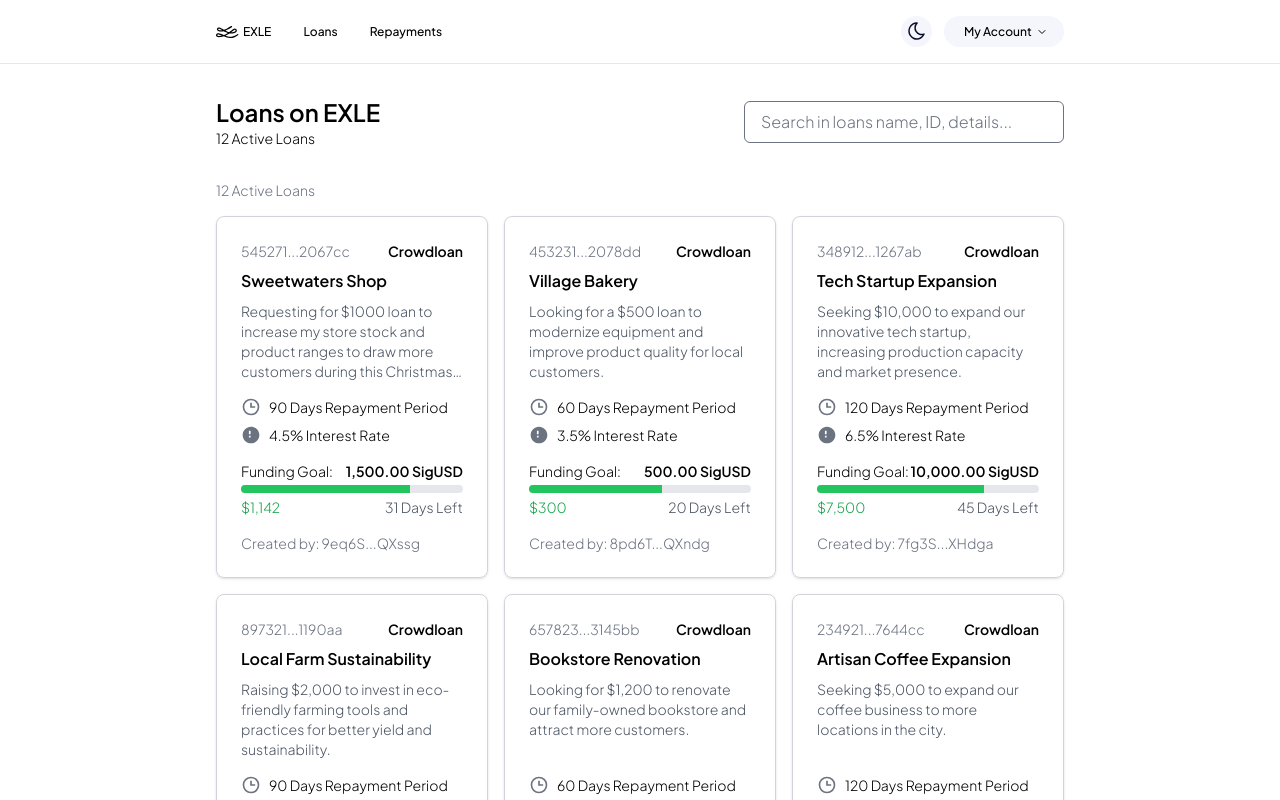
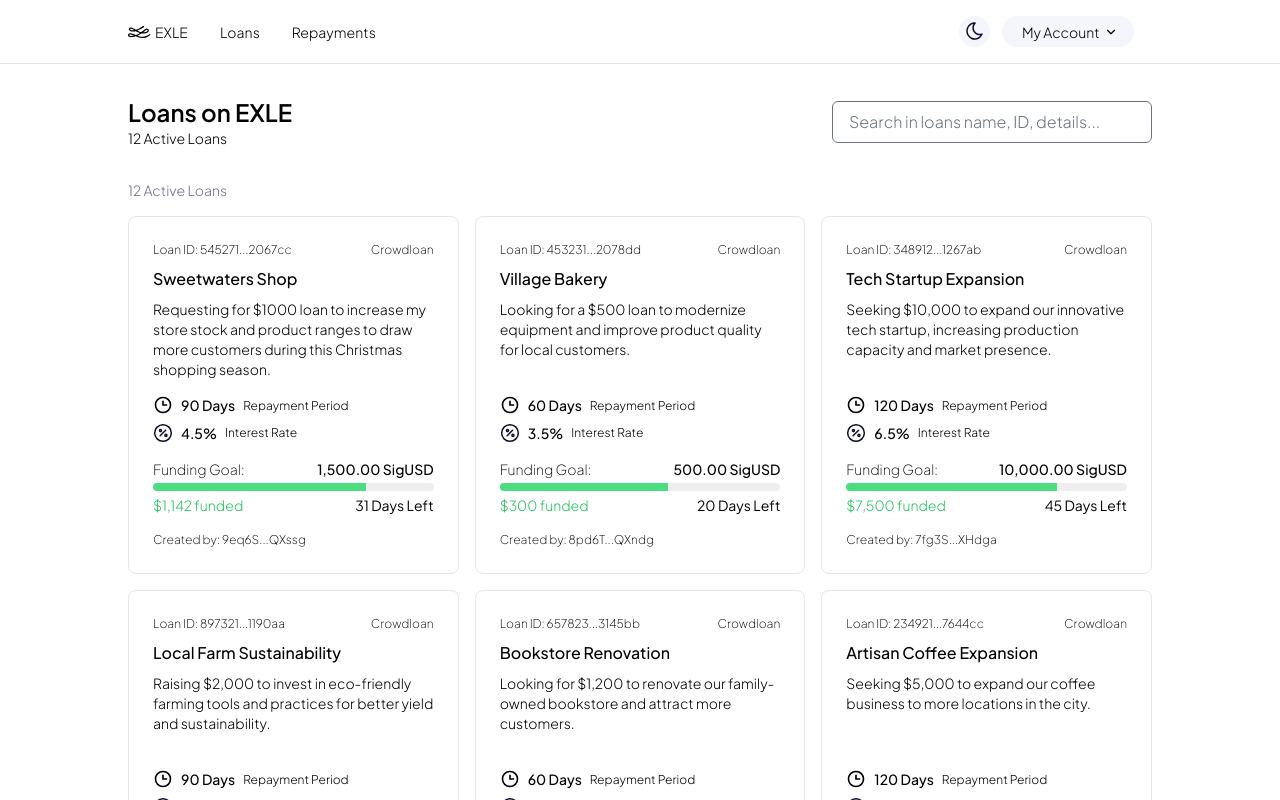
Before and after one commit to SavonarolaLabs/exle-svelte, a SvelteKit app: page /loans in a window 1280 px wide. Shown: the top 800 px of the page. Built offline with nearby package versions, Linux system fonts and the light colour scheme.

Commit message:
LoanWidget

```diff
--- a/src/components/CommunityTestimonial.svelte
+++ b/src/components/CommunityTestimonial.svelte
@@ -38,7 +38,7 @@
 	};
 </script>
 
-<div class="relative mx-auto max-w-screen-lg p-8 text-left">
+<div class="relative mx-auto max-w-screen-xl p-8 text-left">
 	<div class="relative mb-6 block flex-1 md:hidden">
 		<div class="h-80 w-full overflow-hidden rounded-lg bg-gray-200">
 			<!-- Placeholder for Image -->
--- a/src/components/Footer.svelte
+++ b/src/components/Footer.svelte
@@ -10,9 +10,9 @@
 	];
 </script>
 
-<footer class="mt-20 w-full text-xs font-medium max-md:px-8">
+<footer class="mt-20 w-full text-sm font-light max-md:px-8">
 	<div
-		class="mx-auto flex max-w-screen-lg items-center justify-between py-6"
+		class="mx-auto flex max-w-screen-xl items-center justify-between py-6"
 		class:border-dark={$is_dark}
 		class:border-light={!$is_dark}
 	>
--- a/src/components/LoanWidget.svelte
+++ b/src/components/LoanWidget.svelte
@@ -1,59 +1,47 @@
 <script lang="ts">
 	import type { Loan } from '../data/DummyLoans';
+	import Clock from '../icons/Clock.svelte';
+	import InterestRate from '../icons/InterestRate.svelte';
 	export let loan: Loan;
 </script>
 
 <a href="/loans/{loan.loanId}">
-	<div class="loan-widget rounded-lg border border-gray-300 bg-[var(--bg-color)] p-6 shadow">
-		<div class="mb-2 flex items-center justify-between">
-			<span class="text-sm text-gray-500">{loan.loanId}</span>
-			<span class="text-sm font-semibold text-[var(--text-color)]">{loan.loanType}</span>
+	<div
+		class="loan-widget rounded-lg border-[1.5px] border-light-border p-6 dark:border-dark-border"
+	>
+		<div class="mb-2 flex items-center justify-between text-xs font-thin">
+			<span>Loan ID: {loan.loanId}</span>
+			<span>{loan.loanType}</span>
 		</div>
-		<h3 class="mb-2 text-lg font-semibold text-[var(--text-color)]">{loan.loanTitle}</h3>
-		<p class="mb-4 line-clamp-4 h-[80px] overflow-hidden text-sm text-gray-600">
+		<h3 class="mb-2 text-lg font-medium">{loan.loanTitle}</h3>
+		<p class="mb-4 line-clamp-4 h-[80px] overflow-hidden text-sm">
 			{loan.loanDescription}
 		</p>
-		<ul class="mb-4 space-y-2 text-sm text-[var(--text-color)]">
-			<li class="flex items-center">
-				<svg
-					class="mr-2 h-5 w-5 text-gray-500"
-					xmlns="http://www.w3.org/2000/svg"
-					viewBox="0 0 24 24"
-					fill="currentColor"
-				>
-					<path
-						d="M12 2a10 10 0 100 20 10 10 0 000-20zm0 18c-4.41 0-8-3.59-8-8s3.59-8 8-8 8 3.59 8 8-3.59 8-8 8zm1-13h-2v6h6v-2h-4z"
-					/>
-				</svg>
-				<span>{loan.repaymentPeriod}</span>
+		<ul class="mb-4 space-y-2 text-sm">
+			<li class="flex items-end gap-2">
+				<Clock></Clock>
+				<span class="font-medium">{loan.repaymentPeriod}</span>
+				<span class="text-thin text-xs">Repayment Period</span>
 			</li>
-			<li class="flex items-center">
-				<svg
-					class="mr-2 h-5 w-5 text-gray-500"
-					xmlns="http://www.w3.org/2000/svg"
-					viewBox="0 0 24 24"
-					fill="currentColor"
-				>
-					<path
-						d="M12 2C6.48 2 2 6.48 2 12c0 5.52 4.48 10 10 10s10-4.48 10-10c0-5.52-4.48-10-10-10zm-.5 13h-2v-2h2v2zm0-4h-2V7h2v4z"
-					/>
-				</svg>
-				<span>{loan.interestRate}</span>
+			<li class="flex items-center gap-2">
+				<InterestRate></InterestRate>
+				<span class="font-medium">{loan.interestRate}</span>
+				<span class="text-thin text-xs">Interest Rate</span>
 			</li>
 		</ul>
 		<div class="mb-4">
 			<div class="mb-1 flex items-center justify-between text-sm">
-				<span>Funding Goal:</span>
-				<span class="font-semibold text-[var(--text-color)]">{loan.fundingGoal}</span>
+				<span class="font-thin">Funding Goal:</span>
+				<span class="font-medium">{loan.fundingGoal}</span>
 			</div>
-			<div class="h-2 w-full overflow-hidden rounded-full bg-gray-200">
-				<div class="h-full bg-green-500" style="width: {loan.fundedPercentage}%"></div>
+			<div class="h-2 w-full overflow-hidden rounded-full bg-[#0001] dark:bg-[#fff1]">
+				<div class="h-full bg-green-400" style="width: {loan.fundedPercentage}%"></div>
 			</div>
 			<div class="mt-1 flex items-center justify-between text-sm">
-				<span class="text-green-600">{loan.fundedAmount}</span>
-				<span class="text-gray-600">{loan.daysLeft} Days Left</span>
+				<span class="text-green-500">{loan.fundedAmount} funded</span>
+				<span class="font-normal">{loan.daysLeft} Days Left</span>
 			</div>
 		</div>
-		<p class="text-sm text-gray-500">Created by: {loan.creator}</p>
+		<p class="text-xs font-thin">Created by: {loan.creator}</p>
 	</div>
 </a>
--- a/src/components/navbar/ConnectWalletButton.svelte
+++ b/src/components/navbar/ConnectWalletButton.svelte
@@ -3,7 +3,7 @@
 </script>
 
 <button
-	class="w-[120px] rounded-full bg-dark-accent px-4 text-white hover:opacity-90"
+	class="w-[150px] rounded-full bg-dark-accent px-4 text-white hover:opacity-90"
 	style="height:31px"
 	on:click={connectWallet}
 >
--- a/src/components/navbar/Hamburger.svelte
+++ b/src/components/navbar/Hamburger.svelte
@@ -46,7 +46,7 @@
 		style="height:fit-content"
 		class="fixed inset-0 top-0 z-50 bg-white px-4 pb-4 pt-1 text-sm font-normal dark:bg-dark-background"
 	>
-		<div class="mx-auto flex max-w-screen-lg items-center justify-between py-4 md:px-0">
+		<div class="mx-auto flex max-w-screen-xl items-center justify-between py-4 md:px-0">
 			<a href="{base}/" on:click={closeMobileMenu} class="flex items-center gap-1 text-xs">
 				<ExleSvg />
 				EXLE
--- a/src/components/navbar/MyAccountButton.svelte
+++ b/src/components/navbar/MyAccountButton.svelte
@@ -4,7 +4,7 @@
 	import { is_dark, logout } from '../../stores/ui';
 </script>
 
-<div class="group relative w-[120px]">
+<div class="group relative w-[150px] text-sm">
 	<button
 		class="flex items-center gap-1 rounded-full bg-dark-accent px-4 pl-5 hover:opacity-90"
 		style="background-color: {$is_dark ? '#292837' : '#F5F6FB'}; height: 31px;"
@@ -12,7 +12,7 @@
 		My Account <ChevronDown size="1em" />
 	</button>
 
-	<div class="invisible absolute inset-x-0 top-full w-[150px] group-hover:visible">
+	<div class="invisible absolute inset-x-0 top-full w-[165px] group-hover:visible">
 		<ul
 			class="accent-hover overflow-hidden rounded-md border-t border-[#0000000F] bg-white shadow-lg dark:bg-dark-background dark:shadow-[0_4px_16px_rgba(0,0,0,0.6)]"
 		>
--- a/src/components/navbar/Navbar.svelte
+++ b/src/components/navbar/Navbar.svelte
@@ -14,11 +14,11 @@
 </script>
 
 <nav
-	class="w-full border-b text-xs font-medium"
+	class="w-full border-b text-sm font-light"
 	class:border-dark-border={$is_dark}
 	class:border-light-border={!$is_dark}
 >
-	<div class="mx-auto flex max-w-screen-lg items-center justify-between p-4 md:px-0">
+	<div class="mx-auto flex max-w-screen-xl items-center justify-between p-4 md:px-0">
 		<div class="flex items-center space-x-8">
 			<a href="{base}/" on:click={closeMobileMenu} class="flex items-center gap-1">
 				<ExleSvg />
--- a/src/data/DummyLoans.ts
+++ b/src/data/DummyLoans.ts
@@ -19,8 +19,8 @@ export const loans: Loan[] = [
 		loanTitle: 'Sweetwaters Shop',
 		loanDescription:
 			'Requesting for $1000 loan to increase my store stock and product ranges to draw more customers during this Christmas shopping season.',
-		repaymentPeriod: '90 Days Repayment Period',
-		interestRate: '4.5% Interest Rate',
+		repaymentPeriod: '90 Days',
+		interestRate: '4.5%',
 		fundingGoal: '1,500.00 SigUSD',
 		fundedAmount: '$1,142',
 		fundedPercentage: 76,
@@ -33,8 +33,8 @@ export const loans: Loan[] = [
 		loanTitle: 'Village Bakery',
 		loanDescription:
 			'Looking for a $500 loan to modernize equipment and improve product quality for local customers.',
-		repaymentPeriod: '60 Days Repayment Period',
-		interestRate: '3.5% Interest Rate',
+		repaymentPeriod: '60 Days',
+		interestRate: '3.5%',
 		fundingGoal: '500.00 SigUSD',
 		fundedAmount: '$300',
 		fundedPercentage: 60,
@@ -47,8 +47,8 @@ export const loans: Loan[] = [
 		loanTitle: 'Tech Startup Expansion',
 		loanDescription:
 			'Seeking $10,000 to expand our innovative tech startup, increasing production capacity and market presence.',
-		repaymentPeriod: '120 Days Repayment Period',
-		interestRate: '6.5% Interest Rate',
+		repaymentPeriod: '120 Days',
+		interestRate: '6.5%',
 		fundingGoal: '10,000.00 SigUSD',
 		fundedAmount: '$7,500',
 		fundedPercentage: 75,
@@ -61,8 +61,8 @@ export const loans: Loan[] = [
 		loanTitle: 'Local Farm Sustainability',
 		loanDescription:
 			'Raising $2,000 to invest in eco-friendly farming tools and practices for better yield and sustainability.',
-		repaymentPeriod: '90 Days Repayment Period',
-		interestRate: '4.0% Interest Rate',
+		repaymentPeriod: '90 Days',
+		interestRate: '4.0%',
 		fundingGoal: '2,000.00 SigUSD',
 		fundedAmount: '$1,300',
 		fundedPercentage: 65,
@@ -75,8 +75,8 @@ export const loans: Loan[] = [
 		loanTitle: 'Bookstore Renovation',
 		loanDescription:
 			'Looking for $1,200 to renovate our family-owned bookstore and attract more customers.',
-		repaymentPeriod: '60 Days Repayment Period',
-		interestRate: '3.8% Interest Rate',
+		repaymentPeriod: '60 Days',
+		interestRate: '3.8%',
 		fundingGoal: '1,200.00 SigUSD',
 		fundedAmount: '$800',
 		fundedPercentage: 66,
@@ -88,8 +88,8 @@ export const loans: Loan[] = [
 		loanType: 'Crowdloan',
 		loanTitle: 'Artisan Coffee Expansion',
 		loanDescription: 'Seeking $5,000 to expand our coffee business to more locations in the city.',
-		repaymentPeriod: '120 Days Repayment Period',
-		interestRate: '5.0% Interest Rate',
+		repaymentPeriod: '120 Days',
+		interestRate: '5.0%',
 		fundingGoal: '5,000.00 SigUSD',
 		fundedAmount: '$3,400',
 		fundedPercentage: 68,
@@ -101,8 +101,8 @@ export const loans: Loan[] = [
 		loanType: 'Crowdloan',
 		loanTitle: 'Community Gym Equipment',
 		loanDescription: 'Requesting $3,000 to upgrade gym equipment for our community fitness center.',
-		repaymentPeriod: '90 Days Repayment Period',
-		interestRate: '4.2% Interest Rate',
+		repaymentPeriod: '90 Days',
+		interestRate: '4.2%',
 		fundingGoal: '3,000.00 SigUSD',
 		fundedAmount: '$2,500',
 		fundedPercentage: 83,
@@ -115,8 +115,8 @@ export const loans: Loan[] = [
 		loanTitle: 'Solar Energy Project',
 		loanDescription:
 			'Looking for $15,000 to set up solar panels and promote renewable energy solutions in our town.',
-		repaymentPeriod: '180 Days Repayment Period',
-		interestRate: '7.0% Interest Rate',
+		repaymentPeriod: '180 Days',
+		interestRate: '7.0%',
 		fundingGoal: '15,000.00 SigUSD',
 		fundedAmount: '$10,000',
 		fundedPercentage: 67,
@@ -129,8 +129,8 @@ export const loans: Loan[] = [
 		loanTitle: 'Mobile App Development',
 		loanDescription:
 			'Seeking $8,000 to launch a mobile app that connects small businesses with local customers.',
-		repaymentPeriod: '120 Days Repayment Period',
-		interestRate: '6.0% Interest Rate',
+		repaymentPeriod: '120 Days',
+		interestRate: '6.0%',
 		fundingGoal: '8,000.00 SigUSD',
 		fundedAmount: '$6,000',
 		fundedPercentage: 75,
@@ -143,8 +143,8 @@ export const loans: Loan[] = [
 		loanTitle: 'Eco Clothing Line',
 		loanDescription:
 			'Raising $3,500 to launch an eco-friendly clothing line made from sustainable materials.',
-		repaymentPeriod: '90 Days Repayment Period',
-		interestRate: '4.8% Interest Rate',
+		repaymentPeriod: '90 Days',
+		interestRate: '4.8%',
 		fundingGoal: '3,500.00 SigUSD',
 		fundedAmount: '$2,000',
 		fundedPercentage: 57,
@@ -157,8 +157,8 @@ export const loans: Loan[] = [
 		loanTitle: 'Culinary School Startup',
 		loanDescription:
 			'Requesting $7,500 to start a culinary school focused on underprivileged youth.',
-		repaymentPeriod: '150 Days Repayment Period',
-		interestRate: '5.5% Interest Rate',
+		repaymentPeriod: '150 Days',
+		interestRate: '5.5%',
 		fundingGoal: '7,500.00 SigUSD',
 		fundedAmount: '$5,500',
 		fundedPercentage: 73,
@@ -171,8 +171,8 @@ export const loans: Loan[] = [
 		loanTitle: 'Music Studio Upgrade',
 		loanDescription:
 			'Looking for $4,000 to upgrade our music studio equipment for better production quality.',
-		repaymentPeriod: '90 Days Repayment Period',
-		interestRate: '4.5% Interest Rate',
+		repaymentPeriod: '90 Days',
+		interestRate: '4.5%',
 		fundingGoal: '4,000.00 SigUSD',
 		fundedAmount: '$3,000',
 		fundedPercentage: 75,
--- /dev/null
+++ b/src/icons/Clock.svelte
@@ -0,0 +1,5 @@
+<svg class=" h-5 w-5" xmlns="http://www.w3.org/2000/svg" viewBox="0 0 24 24" fill="currentColor">
+	<path
+		d="M12 2a10 10 0 100 20 10 10 0 000-20zm0 18c-4.41 0-8-3.59-8-8s3.59-8 8-8 8 3.59 8 8-3.59 8-8 8zm1-13h-2v6h6v-2h-4z"
+	/>
+</svg>
--- /dev/null
+++ b/src/icons/InterestRate.svelte
@@ -0,0 +1,30 @@
+<svg width="20" height="20" viewBox="0 0 20 20" fill="none" xmlns="http://www.w3.org/2000/svg">
+	<path
+		d="M7.1416 12.7249L12.5916 7.2749"
+		stroke="#0C0D2D"
+		stroke-width="1.5"
+		stroke-linecap="round"
+		stroke-linejoin="round"
+	/>
+	<path
+		d="M7.48351 8.64179C8.0496 8.64179 8.50849 8.1829 8.50849 7.61681C8.50849 7.05071 8.0496 6.5918 7.48351 6.5918C6.91741 6.5918 6.4585 7.05071 6.4585 7.61681C6.4585 8.1829 6.91741 8.64179 7.48351 8.64179Z"
+		stroke="#0C0D2D"
+		stroke-width="1.5"
+		stroke-linecap="round"
+		stroke-linejoin="round"
+	/>
+	<path
+		d="M12.9332 13.4084C13.4993 13.4084 13.9582 12.9495 13.9582 12.3834C13.9582 11.8173 13.4993 11.3584 12.9332 11.3584C12.3671 11.3584 11.9082 11.8173 11.9082 12.3834C11.9082 12.9495 12.3671 13.4084 12.9332 13.4084Z"
+		stroke="#0C0D2D"
+		stroke-width="1.5"
+		stroke-linecap="round"
+		stroke-linejoin="round"
+	/>
+	<path
+		d="M9.99984 18.3332C14.6022 18.3332 18.3332 14.6022 18.3332 9.99984C18.3332 5.39746 14.6022 1.6665 9.99984 1.6665C5.39746 1.6665 1.6665 5.39746 1.6665 9.99984C1.6665 14.6022 5.39746 18.3332 9.99984 18.3332Z"
+		stroke="#0C0D2D"
+		stroke-width="1.5"
+		stroke-linecap="round"
+		stroke-linejoin="round"
+	/>
+</svg>
--- a/src/routes/+layout.svelte
+++ b/src/routes/+layout.svelte
@@ -24,7 +24,7 @@
 <div class="flex min-h-screen flex-col">
 	<Navbar />
 	<main
-		class="mx-auto flex w-full max-w-screen-lg flex-grow flex-col px-4 text-lg font-light md:px-0 md:text-xs"
+		class="mx-auto flex w-full max-w-screen-xl flex-grow flex-col px-4 text-lg font-light md:px-0 md:text-sm"
 	>
 		{@render children()}
 	</main>
--- a/src/routes/loans/+page.svelte
+++ b/src/routes/loans/+page.svelte
@@ -63,7 +63,7 @@
 		<p class="text-center text-gray-500">No loans found. Try a different search term.</p>
 	{:else}
 		<p class="mb-4 text-sm text-gray-500">{filteredLoans.length} Active Loans</p>
-		<div id="loans-grid" class="sm:grid-cols-2 grid grid-cols-1 gap-4 lg:grid-cols-3">
+		<div id="loans-grid" class="grid grid-cols-1 gap-4 lg:grid-cols-2 xl:grid-cols-3">
 			{#each filteredLoans as loan}
 				<LoanWidget {loan} />
 			{/each}
```
